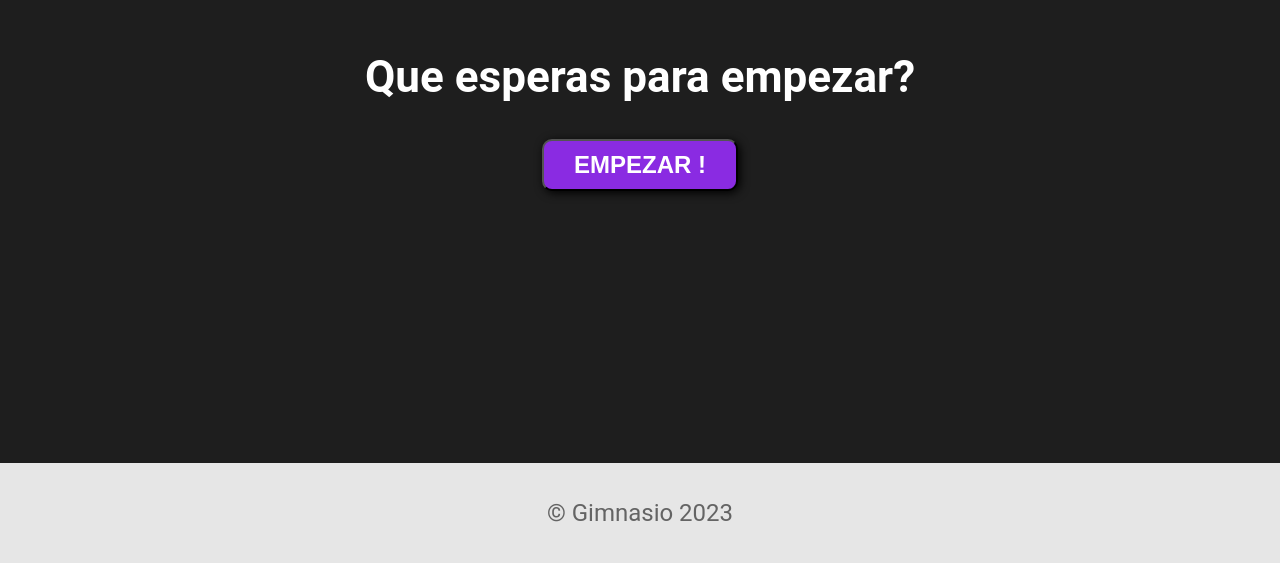
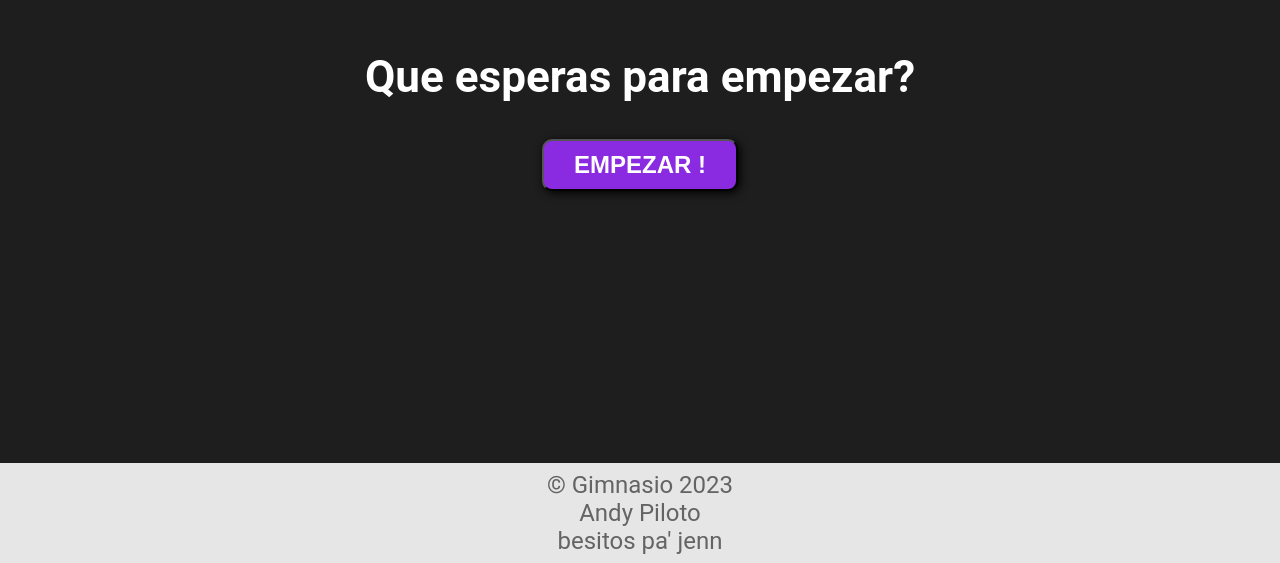
Before and after one commit to AndyPilo/StaticPageGym, a plain HTML site: page index.html in a window 1280 px wide. Shown: the part 3860-4423 px from the top of the page. Drawn offline with Linux system fonts and the light colour scheme.

Commit message:
modified

```diff
--- a/index.css
+++ b/index.css
@@ -183,6 +183,7 @@ footer .container{
 footer p{
     margin: 0;
     color: rgb(100,100,100);
+    text-align: center;
 }
 
 @media (min-width: 720px){
--- a/index.html
+++ b/index.html
@@ -103,7 +103,7 @@
     <footer>
         <div class="container">
 
-            <p>&copy; Gimnasio 2023</p>
+            <p>&copy; Gimnasio 2023<br>Andy Piloto<br>besitos pa' jenn</p>
         </div>
     </footer>
 </body>
```
